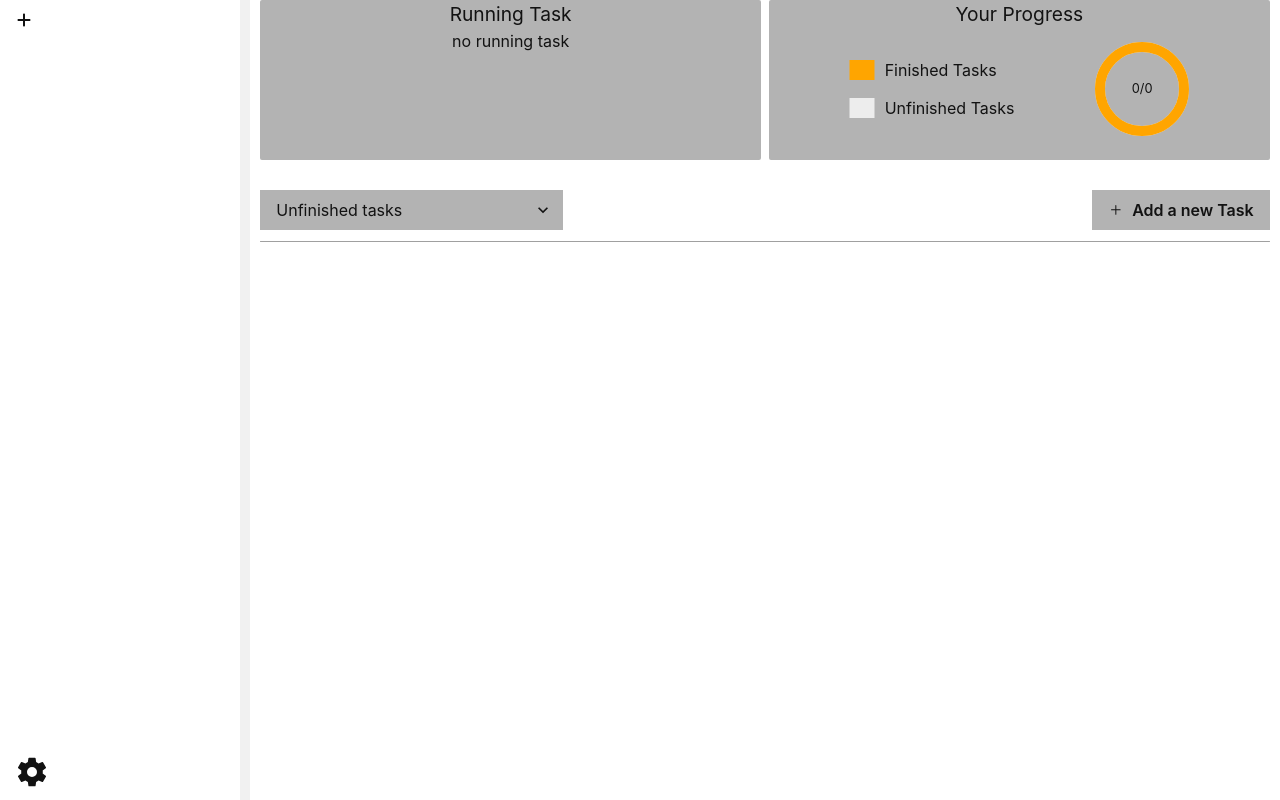
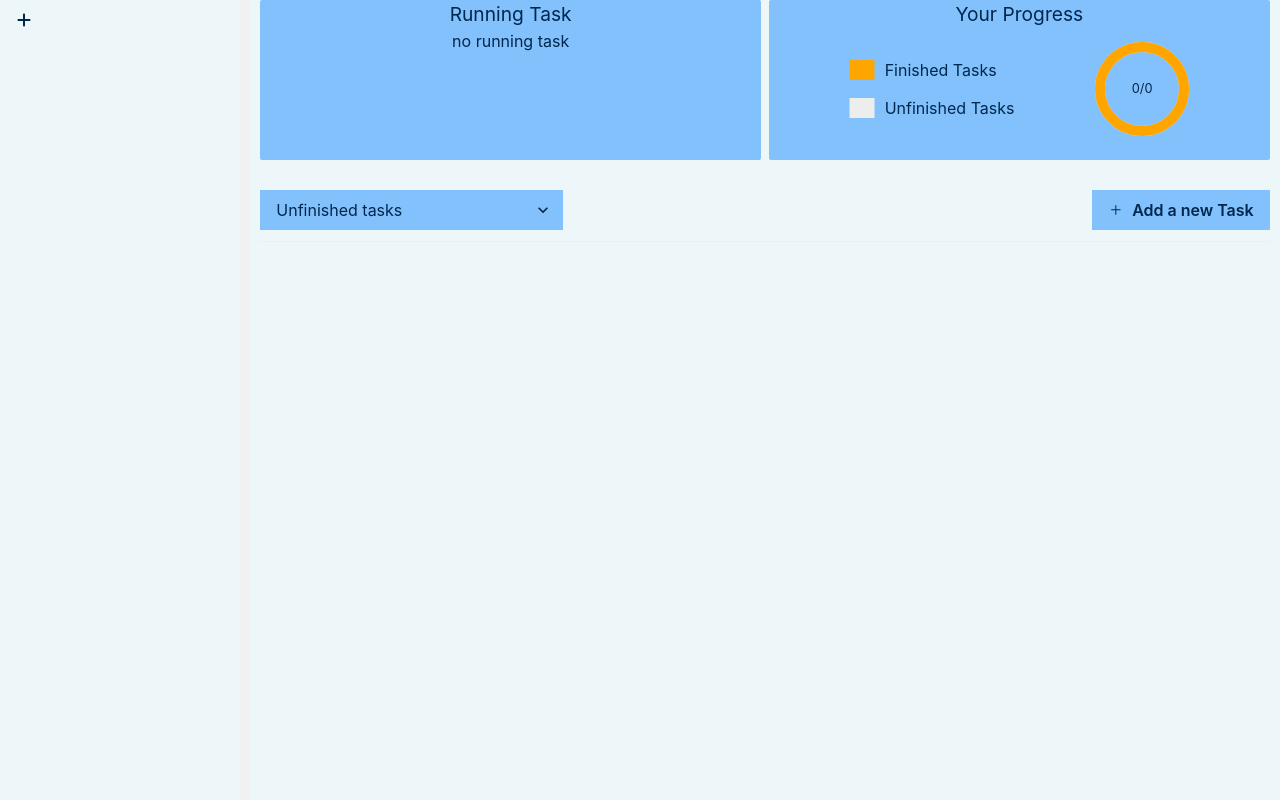
Before and after one commit to mostafa-fallaha/tauri-personal-task-manager, a React (Vite) app: page / in a window 1280 px wide. Built offline with nearby package versions, Linux system fonts and the light colour scheme.

Commit message:
changed the theme color to blue

```diff
--- a/src/App.tsx
+++ b/src/App.tsx
@@ -1,15 +1,17 @@
-import { Grid, GridItem } from "@chakra-ui/react";
+import { Grid, GridItem, useColorMode } from "@chakra-ui/react";
 import MainHome from "./components/tasks/MainHome";
 import AsideHome from "./components/categories/AsideHome";
 import { useState } from "react";
 
 function App() {
   const [asideSize, setAsideSize] = useState<number>(250);
+  const { colorMode } = useColorMode();
   return (
     <Grid
       templateAreas={{ base: `"aside main"` }}
       templateColumns={asideSize + "px 1fr"}
       height={"100svh"}
+      backgroundColor={colorMode === "dark" ? "#0a427e" : "#edf6f9"}
     >
       <GridItem area={"aside"}>
         <AsideHome setNewSize={(size) => setAsideSize(size)} />
--- a/src/components/categories/AsideHome.tsx
+++ b/src/components/categories/AsideHome.tsx
@@ -1,23 +1,11 @@
-import {
-  Box,
-  Button,
-  Menu,
-  MenuButton,
-  MenuItem,
-  MenuList,
-  Tooltip,
-  useDisclosure,
-  useColorMode,
-} from "@chakra-ui/react";
+import { Box, Button, Tooltip } from "@chakra-ui/react";
 import { useEffect, useRef, useState } from "react";
-import { IoSettingsSharp } from "react-icons/io5";
+import { FaPlus } from "react-icons/fa6";
 import { useDispatch, useSelector } from "react-redux";
 import { getCategories } from "../../state/category/categorySlice";
 import { AppDispatch, RootState } from "../../state/store";
+import AddCategory from "./AddCategory";
 import CategoryBox from "./CategoryBox";
-import ChangeAlarmModal from "./ChangeAlarmModal";
-import AddCategory from "./AddCategory";
-import { FaPlus } from "react-icons/fa6";
 
 interface Props {
   setNewSize: (size: number) => void;
@@ -28,8 +16,6 @@ function AsideHome({ setNewSize }: Props) {
     (state: RootState) => state.category.categories
   );
   const dispatch = useDispatch<AppDispatch>();
-  const { isOpen, onOpen, onClose } = useDisclosure();
-  const { toggleColorMode, colorMode } = useColorMode();
 
   const [addCat, setAddCat] = useState(false);
   // const [width, setWidth] = useState<number>(250);
@@ -90,7 +76,7 @@ function AsideHome({ setNewSize }: Props) {
           {addCat && <AddCategory categoryAdded={(v) => setAddCat(v)} />}
         </Box>
 
-        <Menu>
+        {/* <Menu>
           <MenuButton
             fontSize={"2rem"}
             position={"absolute"}
@@ -110,7 +96,7 @@ function AsideHome({ setNewSize }: Props) {
             </MenuItem>
           </MenuList>
         </Menu>
-        <ChangeAlarmModal isOpen={isOpen} onClose={onClose} />
+        <ChangeAlarmModal isOpen={isOpen} onClose={onClose} /> */}
       </Box>
       <Box
         onMouseDown={handleResize}
--- a/src/components/categories/CategoryBox.tsx
+++ b/src/components/categories/CategoryBox.tsx
@@ -31,8 +31,8 @@ function CategoryBox({ category }: Props) {
         background={
           c === category.id
             ? colorMode === "dark"
-              ? "#383838"
-              : "#d3d3d3"
+              ? "#145caf"
+              : "#83c1fc"
             : "none"
         }
         borderRadius={0}
--- a/src/components/tasks/NavBar.tsx
+++ b/src/components/tasks/NavBar.tsx
@@ -30,7 +30,7 @@ function NavBar({ changeTaskStat }: Props) {
       <Box width={"100%"} display={"flex"} gap={2} height={"20svh"}>
         {/* =============== Running Task =========================================== */}
 
-        <Box width={"50%"} backgroundColor={"#b3b3b3"} borderRadius={"2px"}>
+        <Box width={"50%"} backgroundColor={"#83c1fc"} borderRadius={"2px"}>
           <Text fontSize={"1.2rem"} alignSelf={"center"} textAlign={"center"}>
             Running Task
           </Text>
@@ -46,7 +46,7 @@ function NavBar({ changeTaskStat }: Props) {
 
         {/* =============== All Tasks Details =========================================== */}
 
-        <Box width={"50%"} backgroundColor={"#b3b3b3"} borderRadius={"2px"}>
+        <Box width={"50%"} backgroundColor={"#83c1fc"} borderRadius={"2px"}>
           <Text fontSize={"1.2rem"} alignSelf={"center"} textAlign={"center"}>
             Your Progress
           </Text>
@@ -62,7 +62,7 @@ function NavBar({ changeTaskStat }: Props) {
         justifyContent={"space-between"}
       >
         <Select
-          backgroundColor={"#b3b3b3"}
+          backgroundColor={"#83c1fc"}
           borderRadius={0}
           border={0}
           width={"30%"}
@@ -82,7 +82,8 @@ function NavBar({ changeTaskStat }: Props) {
         <Button
           onClick={() => onOpen()}
           borderRadius={0}
-          backgroundColor={"#b3b3b3"}
+          backgroundColor={"#83c1fc"}
+          _hover={{ backgroundColor: "#b3daff" }}
         >
           <HStack display={"flex"} justifyContent={"center"}>
             <GoPlus />
--- a/src/components/tasks/RunningTaskBox.tsx
+++ b/src/components/tasks/RunningTaskBox.tsx
@@ -152,7 +152,7 @@ function TaskBox({ task }: Props) {
           </Button>
         </Tooltip>
 
-        <CircularProgress value={sizePer} size={"100px"}>
+        <CircularProgress value={sizePer} size={"100px"} color="lightgreen">
           <CircularProgressLabel>
             <Text fontSize={"0.8rem"}>{first ? task.duration : timeLeft}</Text>
           </CircularProgressLabel>
@@ -190,85 +190,6 @@ function TaskBox({ task }: Props) {
         </Button>
       </Tooltip>
     </Box>
-    /*<Box
-      display={"flex"}
-      justifyContent={"space-around"}
-      alignItems={"center"}
-      // width={"90%"}
-      height={"7svh"}
-      marginTop={"1%"}
-      backgroundColor={"lightblue"}
-      // border={"1px"}
-      //   borderRadius={"10px"}
-    >
-      <Text width={"40%"}>{task.title}</Text>
-
-      <Tooltip label="start">
-        <Button
-          isDisabled={!first || curRunTaskId !== task.id}
-          background={"none"}
-          _hover={{ background: "none" }}
-          onClick={() => {
-            startCountdown();
-          }}
-        >
-          <VscDebugStart />
-        </Button>
-      </Tooltip>
-
-      <Tooltip label={first ? "pause" : isRunning ? "pause" : "continue"}>
-        <Button
-          isDisabled={first}
-          background={"none"}
-          _hover={{ background: "none" }}
-          onClick={pauseCountdown}
-        >
-          {first ? (
-            <VscDebugPause />
-          ) : isRunning ? (
-            <VscDebugPause />
-          ) : (
-            <VscDebugContinue />
-          )}
-        </Button>
-      </Tooltip>
-
-      <Text>{first ? task.duration : timeLeft}</Text>
-
-      <Tooltip label="restart">
-        <Button
-          isDisabled={first}
-          background={"none"}
-          _hover={{ background: "none" }}
-          onClick={() => {
-            setIsRunning(false);
-            setFirst(true);
-          }}
-        >
-          <VscDebugRestart />
-        </Button>
-      </Tooltip>
-
-      <HStack>
-        <Button
-          background={"none"}
-          _hover={{ background: "none", color: "red" }}
-          onClick={() => dispatch(deleteTask(task.id))}
-        >
-          <MdDelete size={"75%"} />
-        </Button>
-
-        <MenuComponent task={task} />
-      </HStack>
-
-      <AlarmModal
-        isOpen={isOpen}
-        onClose={() => {
-          onClose();
-          stopAlarm();
-        }}
-      />
-    </Box>*/
   );
 }
 
--- a/src/components/tasks/TaskBox.tsx
+++ b/src/components/tasks/TaskBox.tsx
@@ -24,7 +24,7 @@ function TaskBox({ task }: Props) {
       // backgroundColor={index % 2 === 0 ? "#ededed" : "#ffffff"}
       // marginTop={"1%"}
       gap={1}
-      borderBottom={"1px solid #d3d3d3"}
+      borderBottom={"1px solid #e0f4ff"}
       // borderRadius={"10px"}
     >
       <Text width={"40%"}>{task.title}</Text>
--- a/src/components/tasks/TaskDescModal.tsx
+++ b/src/components/tasks/TaskDescModal.tsx
@@ -43,7 +43,7 @@ function TaskDescModal({ isOpen, onClose, task }: Props) {
         </ModalBody>
 
         <ModalFooter>
-          <Button colorScheme="purple" mr={3} onClick={onClose}>
+          <Button variant="ghost" mr={3} onClick={onClose}>
             close
           </Button>
         </ModalFooter>
--- a/src/components/tasks/UnfinishedTasks.tsx
+++ b/src/components/tasks/UnfinishedTasks.tsx
@@ -20,8 +20,8 @@ function UnfinishedTasks({ taskStatus }: Props) {
       overflowY={"auto"}
       marginLeft={"1%"}
       marginRight={"1%"}
-      borderTop={"1px solid #a0a0a0"}
-      backgroundColor={"#b3b3b3"}
+      borderTop={"1px solid #e0f4ff"}
+      backgroundColor={"#83c1fc"}
       borderRadius={"2px"}
     >
       {tasks.map((task) => (
--- a/src/theme.ts
+++ b/src/theme.ts
@@ -8,16 +8,16 @@ const theme = extendTheme({
   config,
   colors: {
     gray: {
-      50: "#f9f9f9",
-      100: "#ededed",
-      200: "#d3d3d3",
-      300: "#b3b3b3",
-      400: "#a0a0a0",
-      500: "#898989",
-      600: "#6c6c6c",
-      700: "#202020",
-      800: "#121212",
-      900: "#111",
+      50: "#e0f4ff",
+      100: "#b3daff",
+      200: "#83c1fc",
+      300: "#55a9fb",
+      400: "#2f90fa",
+      500: "#1f76e1",
+      600: "#145caf",
+      700: "#0a427e",
+      800: "#00274d",
+      900: "#000d1e",
     },
   },
   breakpoints: {
```
